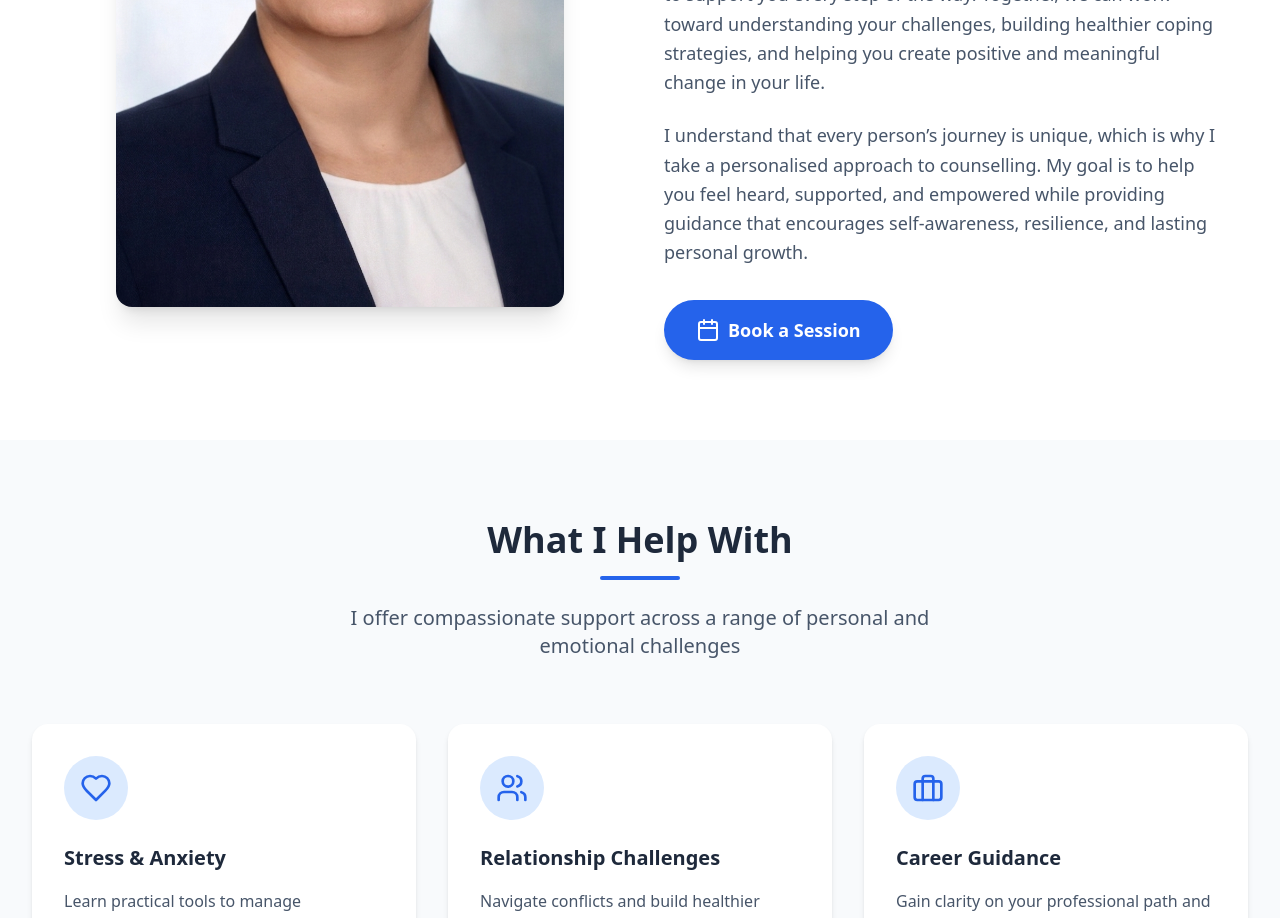
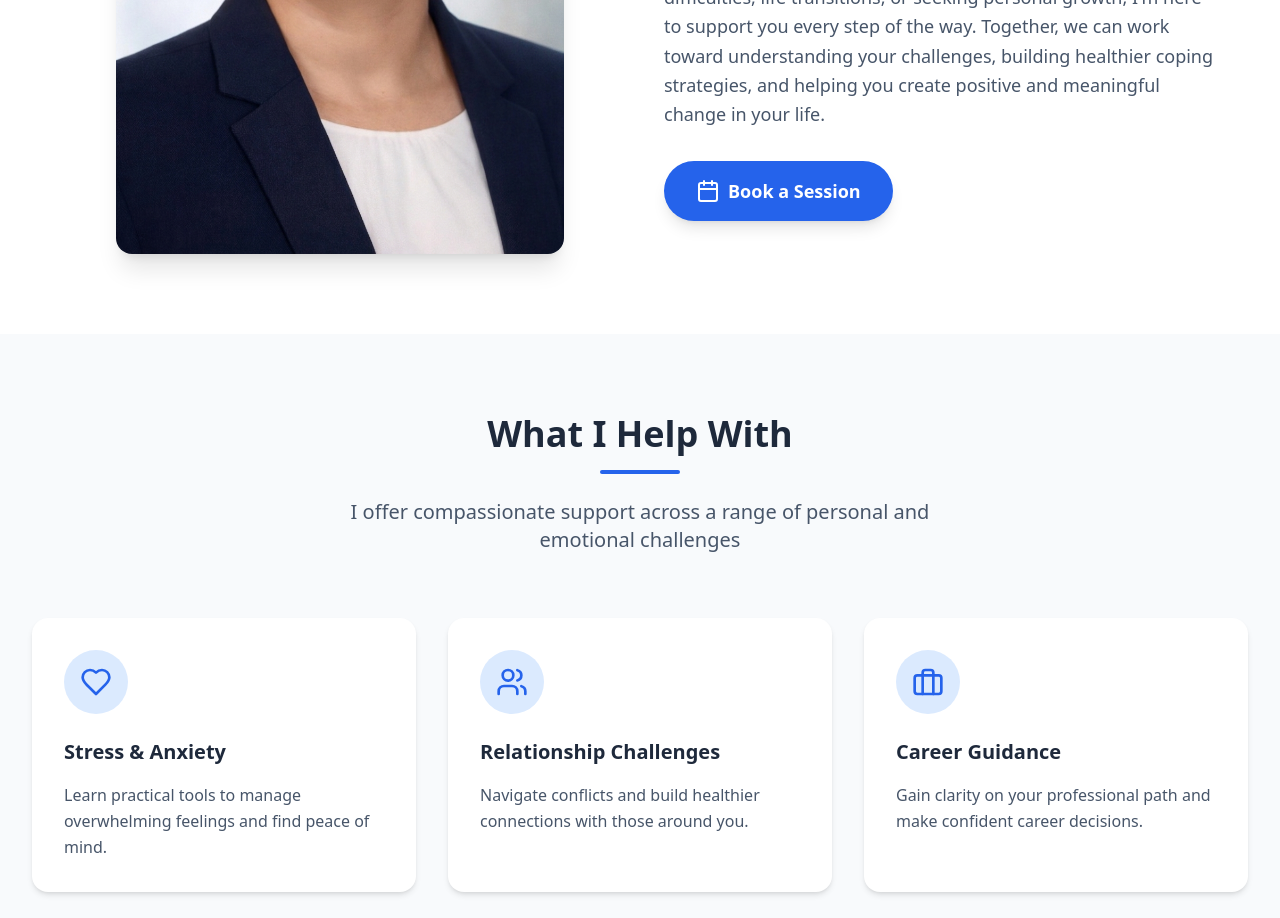
Before and after one commit to mnpixelslab/mindbridgecounselling, a React (Vite) app: page / in a window 1280 px wide. Shown: the part 1180-2098 px from the top of the page. Built offline with nearby package versions, Linux system fonts and the light colour scheme.

Commit message:
Updated About.tsx

```diff
--- a/src/components/About.tsx
+++ b/src/components/About.tsx
@@ -46,10 +46,6 @@ export default function About({ profileImage }: AboutProps) {
             <p className="text-lg text-slate-600 leading-relaxed">
               Whether you're dealing with stress, anxiety, relationship difficulties, life transitions, or seeking personal growth, I'm here to support you every step of the way. Together, we can work toward understanding your challenges, building healthier coping strategies, and helping you create positive and meaningful change in your life.
             </p>
-            <br></br>
-            <p className="text-lg text-slate-600 leading-relaxed">
-              I understand that every person’s journey is unique, which is why I take a personalised approach to counselling. My goal is to help you feel heard, supported, and empowered while providing guidance that encourages self-awareness, resilience, and lasting personal growth.
-            </p>
 
             {/* Book Session Button */}
             <button
```
